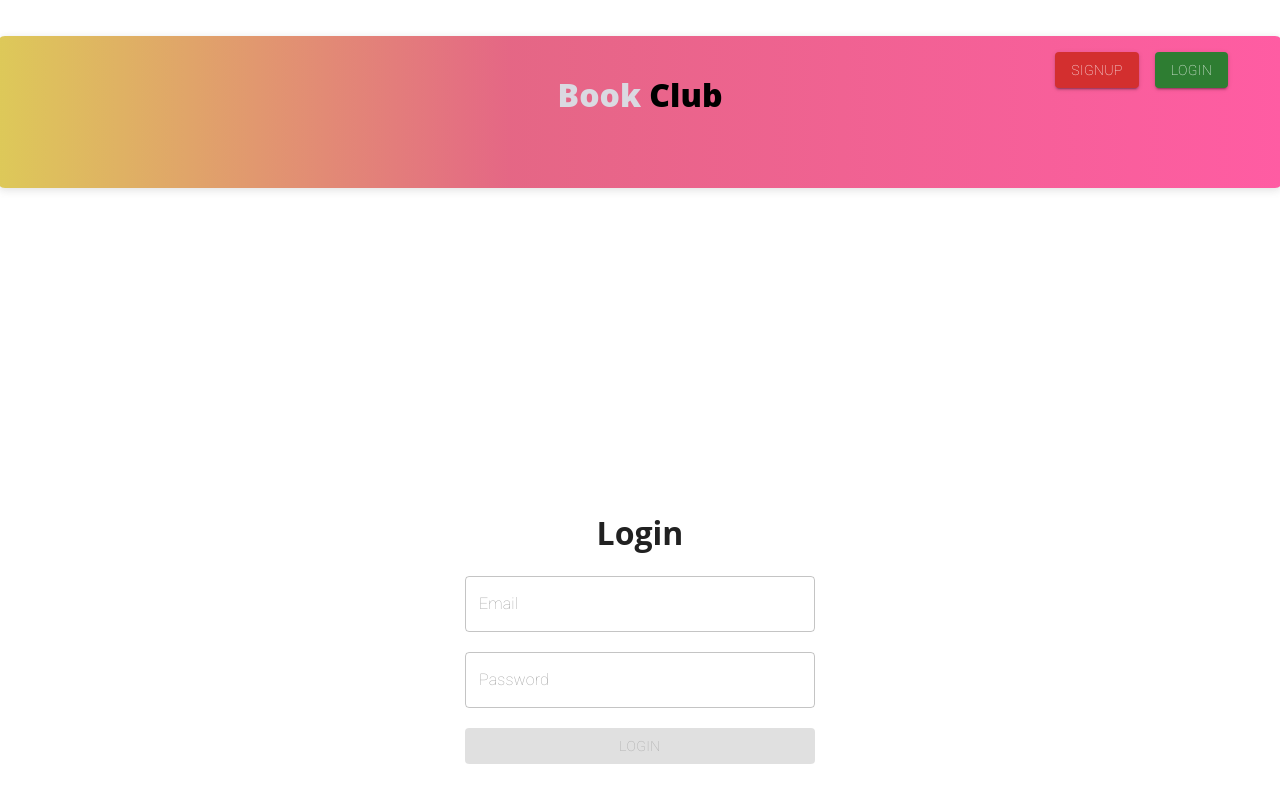
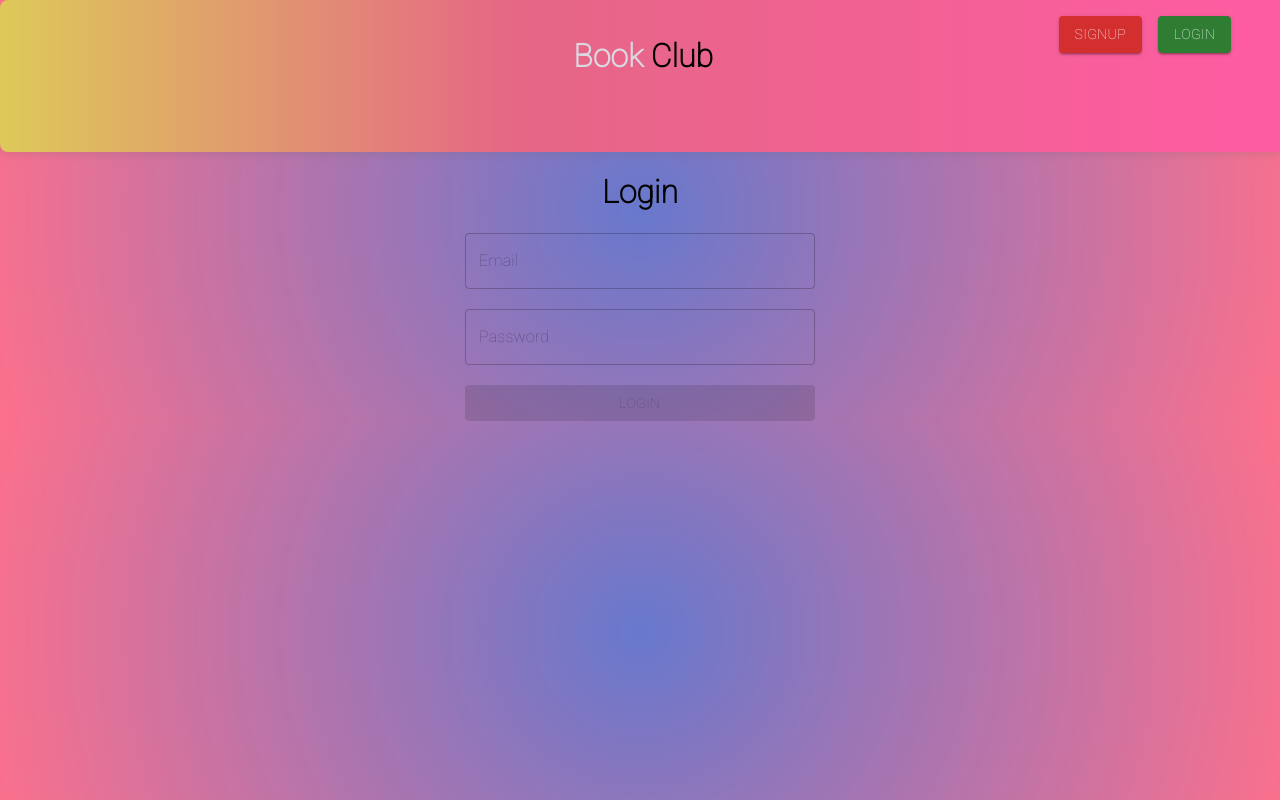
Before and after one commit to Gourav135/Book-Club-Frontend, a React (Create React App) app: page /login in a window 1280 px wide. Built offline with nearby package versions, Linux system fonts and the light colour scheme.

Commit message:
some minor changes to books.jsx to show created Date

```diff
--- a/src/App.js
+++ b/src/App.js
@@ -8,7 +8,7 @@ function App() {
   return (
     <div className="App">
       <Navbar />
-      <Box height="20vh"></Box>
+      {/* <Box height="20vh"></Box> */}
       <AllRoutes />
     </div>
   );
--- a/src/components/Books/Books.css
+++ b/src/components/Books/Books.css
@@ -67,7 +67,10 @@
     display:flex;
     justify-content: space-between;
     min-height:50px;
-    border: 1px solid gray;
+    border: 1px solid white;
+    /* background-color: white; */
+    font-weight: bold;
+    color: white;
 }
 #join-room1{
     width: 200px;
@@ -77,6 +80,7 @@
 .create-room-div>:nth-child(1)>p{
     font-size:18px;
     margin-left: 30px;
+    font-weight: 500px;
 }
 .create-room-div>:nth-child(2){
     display: flex;
--- a/src/components/Books/Books.jsx
+++ b/src/components/Books/Books.jsx
@@ -163,7 +163,8 @@ export const Books = () => {
                             <div>
                                 <p>{e.description}</p>
                                 <p>Created By: {e.createdBy.name}</p>
-                                <span>{e.members.length}/{e.memberLimit}</span>
+                                <p>Creaeted On: {new Date(e.createdAt).toLocaleDateString()}</p>
+                                {e.members.length<e.memberLimit?<span style={{color:"green", fontSize:"20px"}}>Capacity: {e.members.length}/{e.memberLimit}</span>:<span style={{color:"red"}}>{e.members.length}/{e.memberLimit}</span>}
                             </div>
                             <div>
                             {user?isMember(e.members)?e.createdBy._id===user.id?<div>
--- a/src/components/Room/Room.css
+++ b/src/components/Room/Room.css
@@ -1,7 +1,8 @@
-.App {
-    width: 100vw;
-    height: 100vh;
-    background: #fff;
+.roomdiv {
+    /* width: 100vw; */
+    /* height: 100vh; */
+    /* background: #fff; */
+    margin-bottom: 100px;
     color: #212121;
     font-family: "Open Sans", sans-serif;
     display: grid;
@@ -221,7 +222,7 @@
     font-weight: bold;
   }
 
-  .roomdiv{
+  /* .roomdiv{
       margin-bottom: 50px;
       margin-top: -40px;
-  }
+  } */
```
